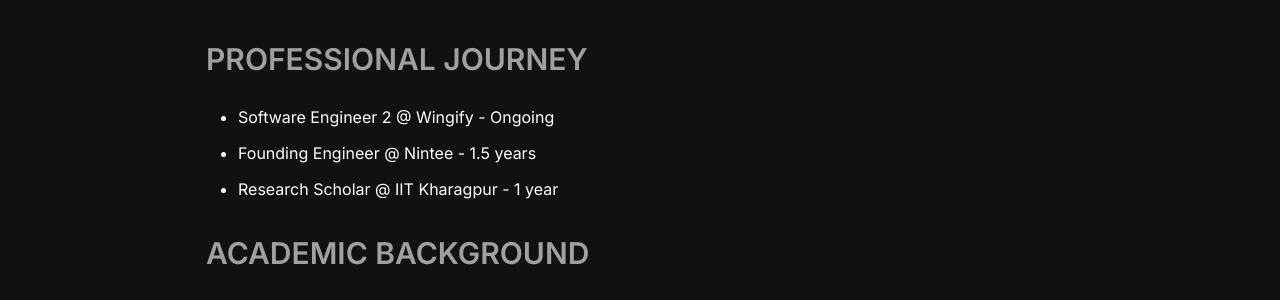
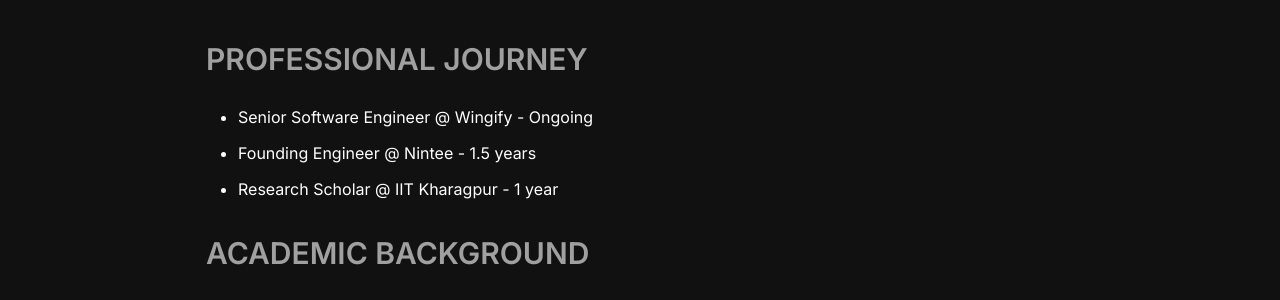
Before and after one commit to BKG123/BKG123.github.io, a Jekyll site: the page built from index.md, in a window 1280 px wide and 1326 px high. Shown: the part 412-712 px from the top of the window. Built offline with Jekyll 4.4.1, drawn with Linux system fonts in a browser that asks for light colours.

Commit message:
Update job title in index.md to reflect promotion to Senior Software Engineer at Wingify.

```diff
--- a/index.md
+++ b/index.md
@@ -44,7 +44,7 @@ Interested in GenAI.
 
 ## PROFESSIONAL JOURNEY
 
-- Software Engineer 2 @ Wingify - Ongoing
+- Senior Software Engineer @ Wingify - Ongoing
 - Founding Engineer @ Nintee - 1.5 years
 - Research Scholar @ IIT Kharagpur - 1 year
 
```
